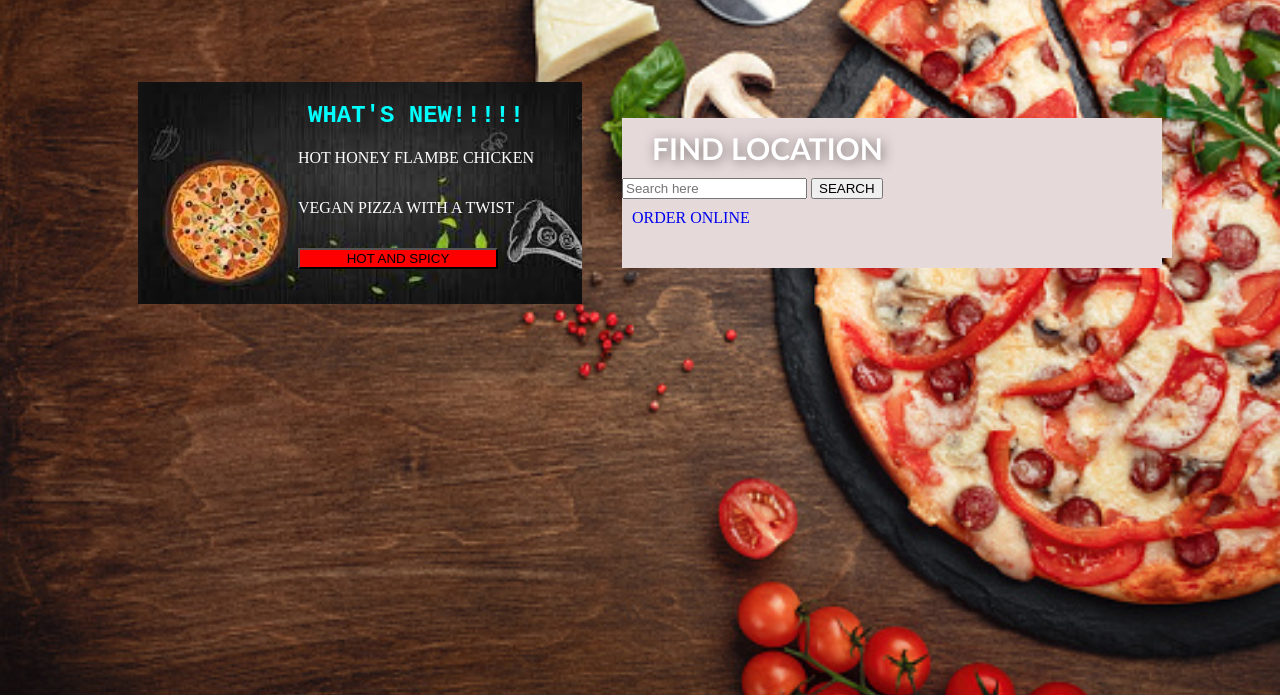
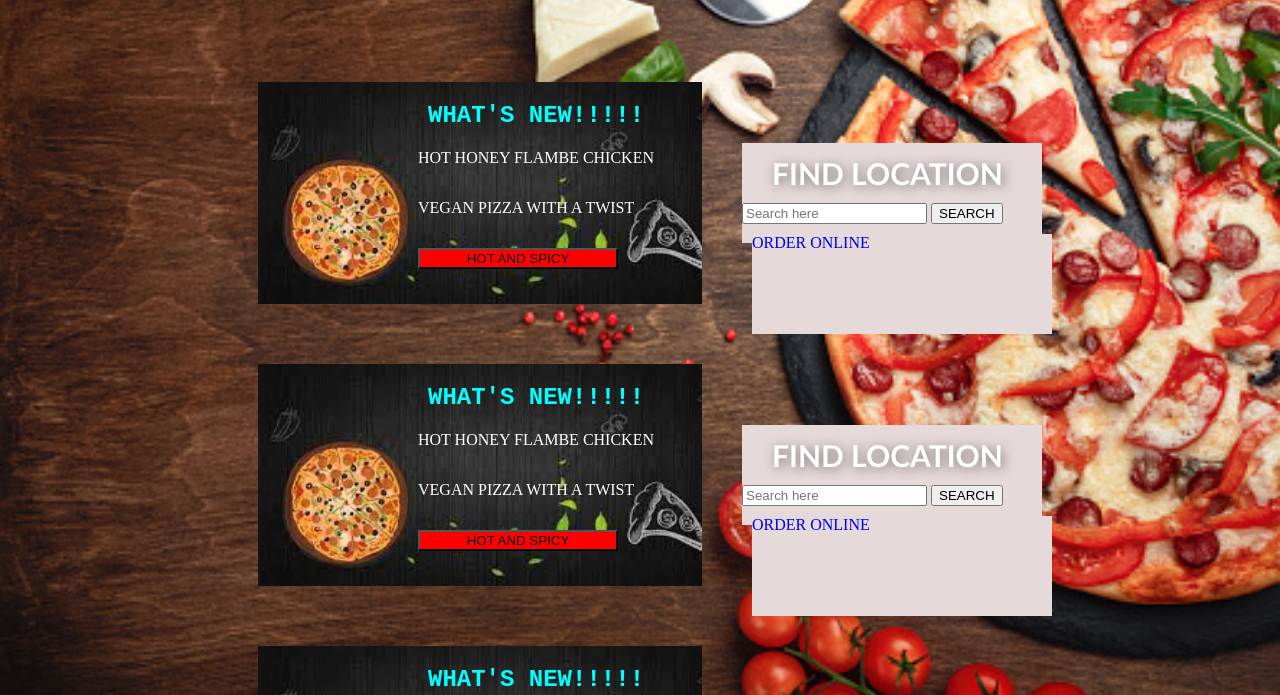
Before and after one commit to AshleyMugure/pizza-palace, a plain HTML site: page index.html in a window 1280 px wide. Shown: the part 105-800 px from the top of the page. Drawn offline with Linux system fonts and the light colour scheme.

Commit message:
add row two and three

```diff
--- a/css/styles.css
+++ b/css/styles.css
@@ -95,19 +95,18 @@ a{
   background-color: red;
 }
 .search, .order{
-  width: 540px;
-  height: 150px;
+  width: 300px;
+  height: 100px;
   margin: 10px;
   background-color: #e6d9d9;
-  display: flex;
-  flex-direction: column;
 }
-.find{
+.tools{
   display: flex;
   flex-direction: column;
   justify-content: center;
-  align-content: center;
+  align-items: center;
 }
+
 .search p{
   color: #fff;
   font-size: 30px;
--- a/index.html
+++ b/index.html
@@ -11,8 +11,12 @@
 
   <body>
     <div class="navigation-container">
+
+      <!---------------topnavbar------------------->
       <div class="navigation-content">
-        <div class="logo"><img height="50px" src="images/logo.jpg">
+        <div class="logo">
+          <img height="77px" src="images/logo.jpg">
+        </div>
         <div class="menu">
           <ul>
             <li><a href="#">MENU</a></li>
@@ -25,8 +29,9 @@
           <a href="#">Cart</a>
         </div>
       </div>
-      </div>
+      <!-----------------topnavbarend---------------->
 
+      <!-----------------content----------------------->
       <div class="content-container">
         <div class="whats-new"></div>
         <div class="content">
@@ -38,7 +43,7 @@
               <p>VEGAN PIZZA WITH A TWIST</p>
               <button>HOT AND SPICY</button>
             </div>
-            <div class="find">
+            <div class="tools">
               <div class="search">
                 <p>FIND LOCATION</p>
                 <div class="text">
@@ -52,7 +57,47 @@
             </div>
           </div>
 
-          <div cla
+          <div class="first-row">
+            <div class="new">
+              <h2>WHAT'S NEW!!!!!</h2>
+              <p>HOT HONEY FLAMBE CHICKEN</p>
+              <p>VEGAN PIZZA WITH A TWIST</p>
+              <button>HOT AND SPICY</button>
+            </div>
+            <div class="tools">
+              <div class="search">
+                <p>FIND LOCATION</p>
+                <div class="text">
+                  <input type="search" placeholder="Search here"/>
+                  <button>SEARCH</button>
+              </div>
+              <div class="order">
+                  <a href="#">ORDER ONLINE</a>
+                </div>
+              </div>
+            </div>
+          </div>
+
+          <div class="first-row">
+            <div class="new">
+              <h2>WHAT'S NEW!!!!!</h2>
+              <p>HOT HONEY FLAMBE CHICKEN</p>
+              <p>VEGAN PIZZA WITH A TWIST</p>
+              <button>HOT AND SPICY</button>
+            </div>
+            <div class="tools">
+              <div class="search">
+                <p>FIND LOCATION</p>
+                <div class="text">
+                  <input type="search" placeholder="Search here"/>
+                  <button>SEARCH</button>
+              </div>
+              <div class="order">
+                  <a href="#">ORDER ONLINE</a>
+                </div>
+              </div>
+            </div>
+          </div>
 
         </div>
       </div>
```
Lines whose indentation alone changed are shown as unchanged.
